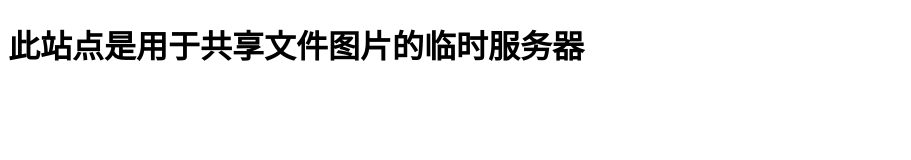
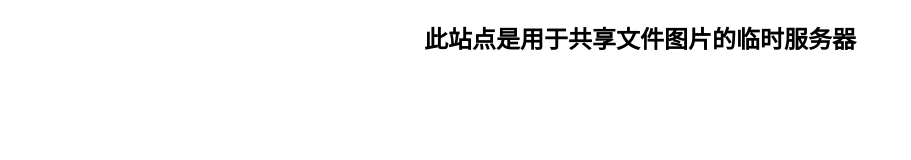
Before and after one commit to LarryFranken/share, a plain HTML site: page index.html in a window 1280 px wide. Shown: the whole page, without its empty margins (0-911 px from the left). Drawn offline with Linux system fonts and the light colour scheme.

Commit message:
Update index.html

```diff
--- a/index.html
+++ b/index.html
@@ -4,6 +4,6 @@
 	<title></title>
 </head>
 <body>
-	<h1>此站点是用于共享文件图片的临时服务器</h1>
+	<h2 style="text-align: center;">此站点是用于共享文件图片的临时服务器</h2>
 </body>
 </html>
```
